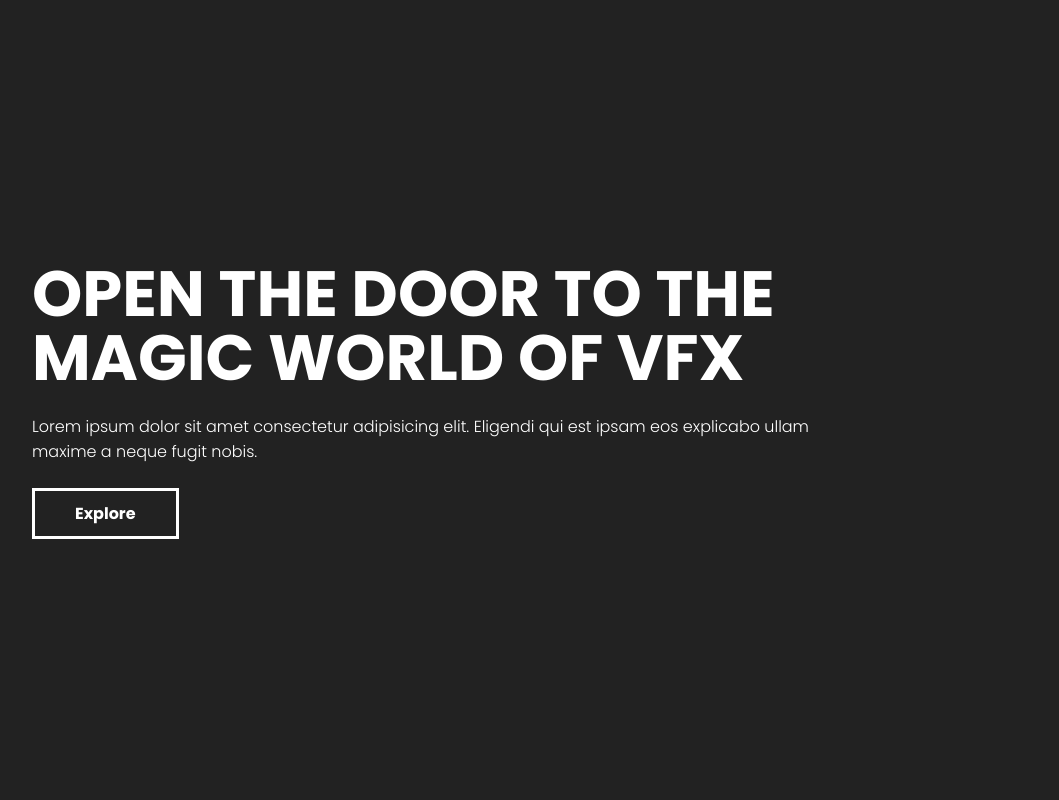
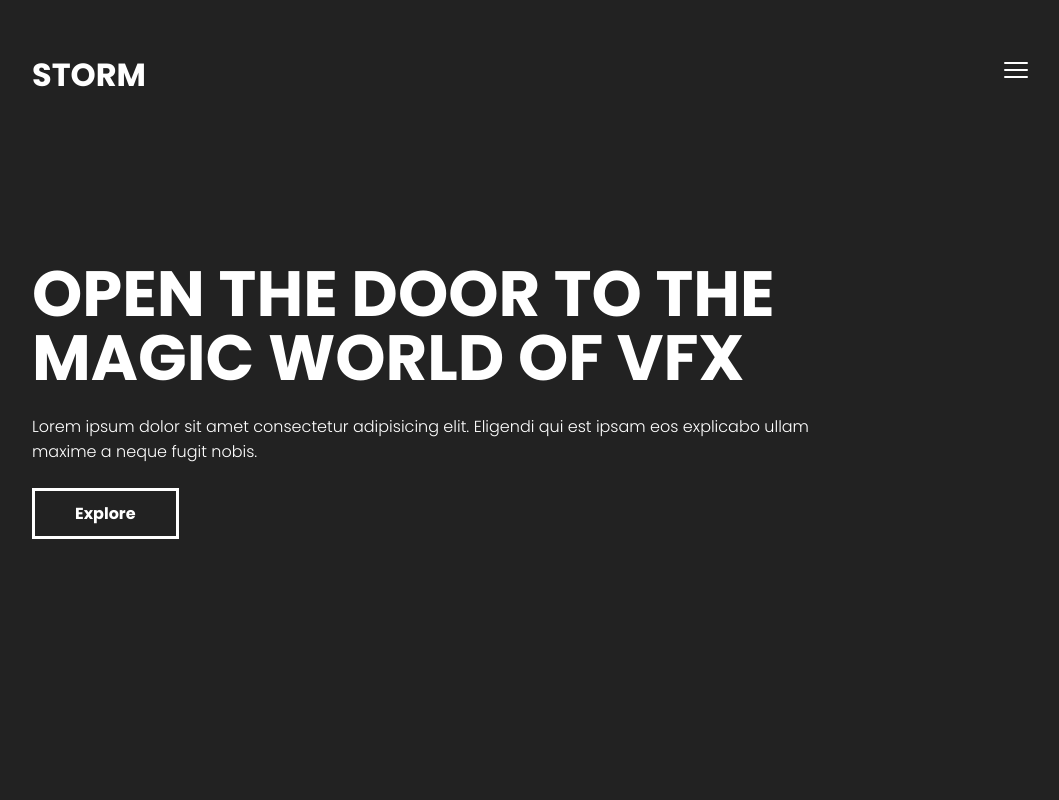
Before and after one commit to predragstojkovic03/animation-studio, a React (Create React App) app: page / in a window 1280 px wide. Shown: the top 800 px of the page, without its empty margins (108-1167 px from the left). Built offline with nearby package versions, Linux system fonts and the light colour scheme; the HTML template or start-up script is replaced by a standard one.

Commit message:
Added navbar

```diff
--- a/package.json
+++ b/package.json
@@ -6,8 +6,10 @@
     "@testing-library/jest-dom": "^5.16.5",
     "@testing-library/react": "^13.4.0",
     "@testing-library/user-event": "^13.5.0",
+    "framer-motion": "^10.0.0",
     "react": "^18.2.0",
     "react-dom": "^18.2.0",
+    "react-icons": "^4.7.1",
     "react-router-dom": "^6.8.1",
     "react-scripts": "5.0.1",
     "web-vitals": "^2.1.4"
--- a/src/App.js
+++ b/src/App.js
@@ -2,10 +2,17 @@ import { HashRouter, Route, Routes } from 'react-router-dom';
 import Homepage from './pages/Homepage/Homepage';
 
 import './App.css';
+import Navbar from './components/Navbar/Navbar';
+import Menu from './components/Menu/Menu';
+import { useState } from 'react';
 
 function App() {
+  const [menuOpen, setMenuOpen] = useState(false);
+
   return (
     <HashRouter>
+      <Menu menuOpen={menuOpen} />
+      <Navbar setMenuOpen={setMenuOpen} />
       <Routes>
         <Route path='/' element={<Homepage />} />
         <Route path='/druga-strana' element={<h1>Druga strana</h1>} />
--- /dev/null
+++ b/src/components/Menu/Menu.jsx
@@ -0,0 +1,25 @@
+import React from 'react';
+
+import styles from './Menu.module.css';
+
+const Menu = ({ menuOpen }) => {
+  const getMenuDisplay = () => {
+    return menuOpen ? '' : 'display-none';
+  };
+
+  return (
+    //true: menu ' '    //false: menu display-none
+    <div className={`${styles.menu} ${getMenuDisplay()}`}>
+      <ul className={styles.items}>
+        <li className={styles.item}>
+          <button className={styles.linkItem}>Character animation</button>
+        </li>
+        <li className={styles.item}>
+          <button className={styles.linkItem}>Environment modeling</button>
+        </li>
+      </ul>
+    </div>
+  );
+};
+
+export default Menu;
--- /dev/null
+++ b/src/components/Menu/Menu.module.css
@@ -0,0 +1,35 @@
+.menu {
+    position: fixed;
+    top: 0;
+    right: 0;
+    height: 100vh;
+    width: 320px;
+    background: var(--dark-bg);
+
+    display: flex;
+    flex-direction: column;
+    justify-content: center;
+    align-items: center;
+}
+
+.items {
+    list-style-type: none;
+}
+
+.item {
+    font-size: 1.3rem;
+    margin-bottom: 16px;
+    text-align: center;
+    transition: all 250ms ease;
+}
+
+.item:hover {
+    transform: scale(1.1);
+}
+
+.linkItem {
+    background: transparent;
+    border: none;
+    color: white;
+    cursor: pointer;
+}
--- /dev/null
+++ b/src/components/Navbar/Navbar.jsx
@@ -0,0 +1,32 @@
+import React, { useRef } from 'react';
+import { useScroll, useMotionValueEvent } from 'framer-motion';
+import { HiBars3 } from 'react-icons/hi2';
+
+import styles from './Navbar.module.css';
+
+const Navbar = ({ setMenuOpen }) => {
+  const { scrollY } = useScroll();
+  const navbarRef = useRef();
+
+  const toggleMenu = () => {
+    setMenuOpen((previousState) => {
+      return !previousState;
+    });
+  };
+
+  useMotionValueEvent(scrollY, 'change', (latest) => {
+    if (latest >= 150) navbarRef.current?.classList.add(styles.scrolled);
+    else navbarRef.current?.classList.remove(styles.scrolled);
+  });
+
+  return (
+    <header ref={navbarRef} className={`container`}>
+      <h4 className={styles.logo}>Storm</h4>
+      <button onClick={toggleMenu} className={styles.menuToggle}>
+        <HiBars3 />
+      </button>
+    </header>
+  );
+};
+
+export default Navbar;
--- /dev/null
+++ b/src/components/Navbar/Navbar.module.css
@@ -0,0 +1,33 @@
+header {
+    display: flex;
+    justify-content: space-between;
+    align-items: center;
+    width: 100%;
+    position: fixed;
+    top: 0;
+    left: 0;
+    height: 150px;
+
+    transition: all 250ms ease;
+}
+
+.logo {
+    text-transform: uppercase;
+    font-weight: bold;
+    color: white;
+    font-size: 2rem;
+}
+
+.menuToggle {
+    background: transparent;
+    border: none;
+    color: white;
+    padding: 0;
+    cursor: pointer;
+    font-size: 2rem;
+}
+
+.scrolled {
+    height: 80px;
+    background: rgba(0, 0, 0, 0.5);
+}
```
Also changed, not shown: 1 other file (tests, documents, lock files or other folders).
